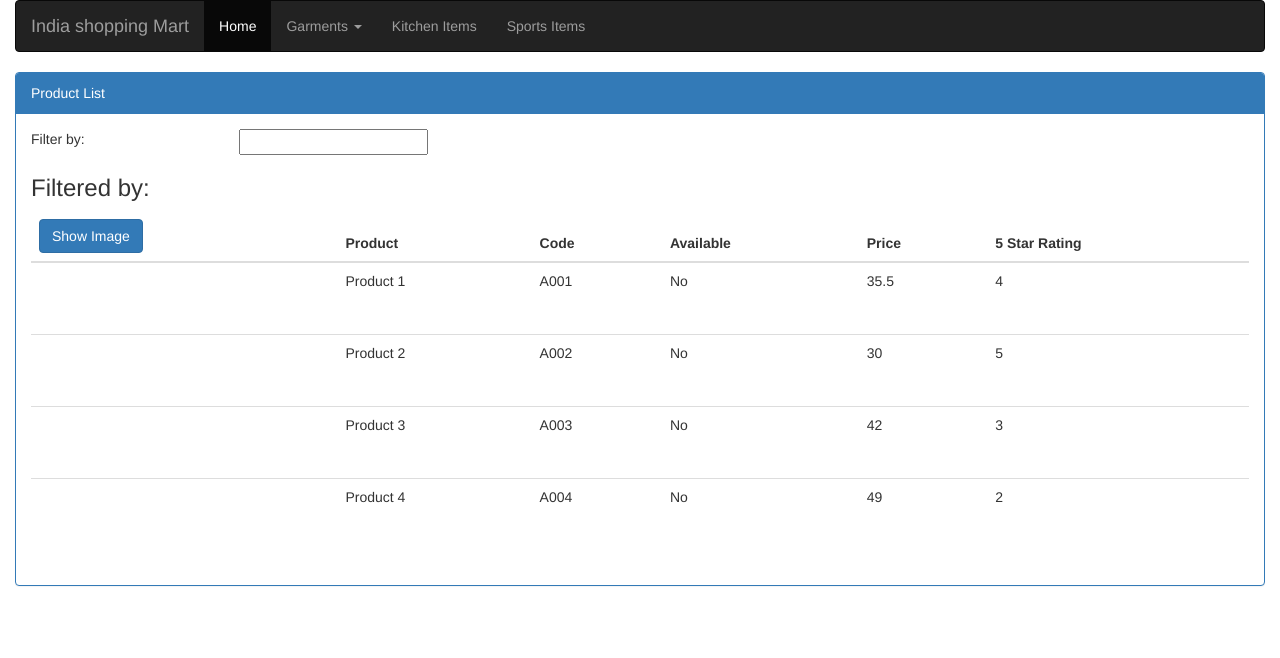
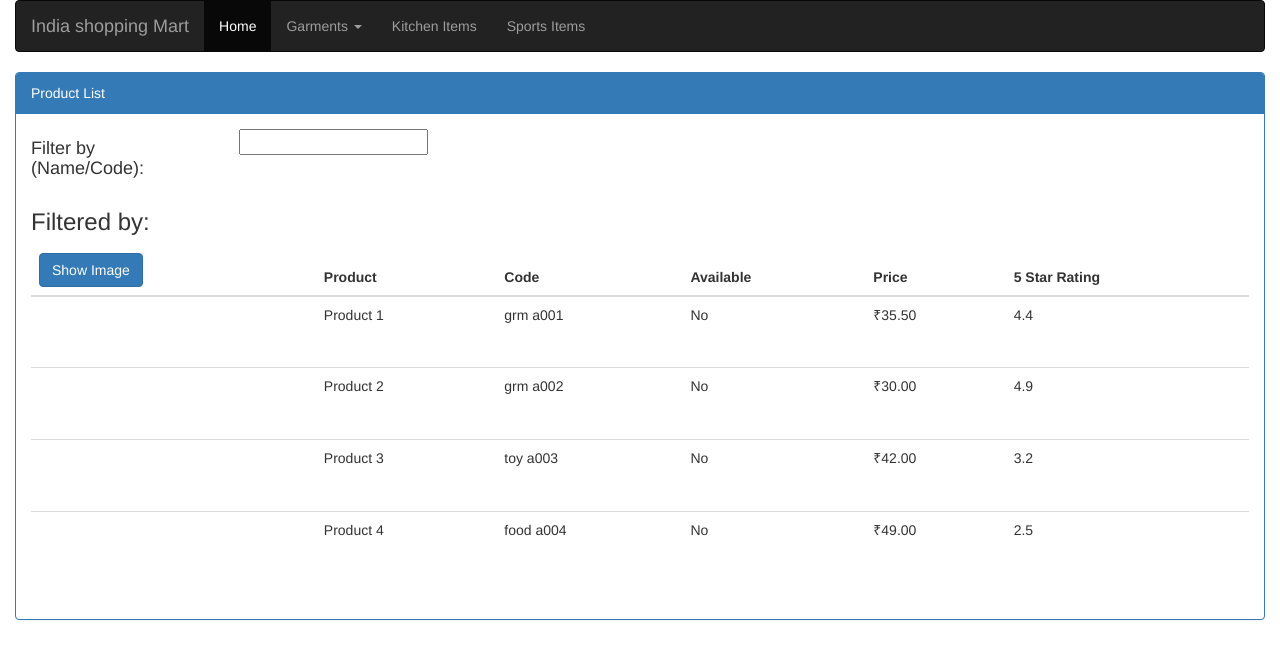
Before and after one commit to himadri-repo/angular4-bootstrap, an Angular app: page / in a window 1280 px wide. Shown: the top 658 px of the page. Built offline with nearby package versions, Linux system fonts and the light colour scheme.

Commit message:
code updated

```diff
--- a/src/app/app.module.ts
+++ b/src/app/app.module.ts
@@ -3,7 +3,6 @@ import { NgModule } from '@angular/core';
 
 import { AppComponent } from './app.component';
 import { ProductListModule } from './products/product-list.module';
-
 
 @NgModule({
   declarations: [
--- a/src/app/products/product-list.component.html
+++ b/src/app/products/product-list.component.html
@@ -5,12 +5,12 @@
     </div>
     <div class="panel-body">
         <div class="row">
-            <div class="col-md-2">Filter by: </div>
-            <div class="col-md-4"><input type="text"/></div>
+            <div class="col-md-2"><h4>Filter by (Name/Code): </h4></div>
+            <div class="col-md-4"><input type="text" [(ngModel)]='listFilter'/></div>
         </div>
         <div class="row">
             <div class="col-md-6">
-                <h3>Filtered by: </h3>
+                <h3>Filtered by: {{listFilter}}</h3>
             </div>
         </div>
         <div class="table-responsive">
@@ -32,16 +32,16 @@
                     </tr>
                 </thead>
                 <tbody *ngIf="products && products.length">
-                    <tr *ngFor="let product of products">
+                    <tr *ngFor="let product of filteredProducts">
                         <td style="height:72px;">
                             <img [src]='product.ImageURL' [title]='product.Name'
                             [style.width.px]='imageWidth' [style.height.px]='imageWidth'
                             [style.margin.px]='imageMargin' *ngIf="showImage" />
                         </td>
                         <td>{{product.Name}}</td>
-                        <td>{{product.Code}}</td>
+                        <td>{{product.Code | ConvertToSpaces:'-' | lowercase}}</td>
                         <td>{{product.Available? 'Yes': 'No'}}</td>
-                        <td>{{product.Price}}</td>
+                        <td>{{product.Price | currency: 'INR':true:'1.2-2'}}</td>
                         <td>{{product.Rating}}</td>
                     </tr>
                 </tbody>
--- a/src/app/products/product-list.component.ts
+++ b/src/app/products/product-list.component.ts
@@ -1,4 +1,5 @@
-import { Component } from '@angular/core';
+import { Component, OnInit } from '@angular/core';
+import { IProduct } from './product';
 
 @Component({
     moduleId: module.id,
@@ -6,42 +7,72 @@ import { Component } from '@angular/core';
     templateUrl: './product-list.component.html',
     styleUrls: ['product-list.component.css']
 })
-export class ProductListComponent {
+export class ProductListComponent implements OnInit {
     title: string = 'Product List';
     imageWidth: number = 50;
     imageMargin: number = 2;
     showImage: boolean = false;
-    products: any[] = [{
+    // listFilter: string = 'product';
+
+    _listFilter: string = '';
+    get listFilter(): string {
+        return this._listFilter;
+    }
+    set listFilter(lstFilter: string) {
+        this._listFilter = lstFilter;
+        this.filteredProducts = (this._listFilter != null && this._listFilter !== '') ?
+                    this.performFilter(this._listFilter) : this.products;
+    }
+
+    filteredProducts: IProduct[];
+    products: IProduct[] = [{
+        ID: 1,
         Name: 'Product 1',
-        Code: 'A001',
+        Code: 'GRM-A001',
         IsAvailable: true,
         Price: 35.5,
-        Rating: 4,
+        Rating: 4.4,
         ImageURL: 'https://openclipart.org/image/2400px/svg_to_png/247661/WomanInSaree5.png'
     }, {
+        ID: 1,
         Name: 'Product 2',
-        Code: 'A002',
+        Code: 'GRM-A002',
         IsAvailable: true,
         Price: 30,
-        Rating: 5,
+        Rating: 4.9,
         ImageURL: 'https://openclipart.org/image/2400px/svg_to_png/289835/croquis_from_americansystemof00merw.png'
     }, {
+        ID: 1,
         Name: 'Product 3',
-        Code: 'A003',
+        Code: 'TOY-A003',
         IsAvailable: false,
         Price: 42,
-        Rating: 3,
+        Rating: 3.2,
         ImageURL: 'https://openclipart.org/image/2400px/svg_to_png/261071/ManInCape.png'
     }, {
+        ID: 1,
         Name: 'Product 4',
-        Code: 'A004',
+        Code: 'FOOD-A004',
         IsAvailable: true,
         Price: 49,
-        Rating: 2,
+        Rating: 2.5,
         ImageURL: 'https://openclipart.org/image/2400px/svg_to_png/283585/Farthingale2.png'
     }];
 
-    toggleImage() {
+    toggleImage(): void {
         this.showImage = !this.showImage;
     }
+
+    private performFilter(productText: string): IProduct[] {
+        productText = productText.toLocaleLowerCase();
+        return this.products.filter((product: IProduct) => {
+            return (product.Name.toLocaleLowerCase().indexOf(productText) > -1 ||
+                product.Code.toLocaleLowerCase().indexOf(productText) > -1);
+        });
+    }
+
+    ngOnInit(): void {
+        this.listFilter = '';
+    }
+
 }
--- a/src/app/products/product-list.module.ts
+++ b/src/app/products/product-list.module.ts
@@ -1,16 +1,18 @@
 // Angular Imports
 import { NgModule } from '@angular/core';
 import { CommonModule } from '@angular/common';
+import { FormsModule } from '@angular/forms';
+import { ConvertToSpacesPipe } from '../shared/convert-to-spaces.pipe';
 
 // This Module's Components
 import { ProductListComponent } from './product-list.component';
 
 @NgModule({
     imports: [
-        CommonModule
+        FormsModule, CommonModule
     ],
     declarations: [
-        ProductListComponent,
+        ConvertToSpacesPipe, ProductListComponent,
     ],
     exports: [
         ProductListComponent,
--- /dev/null
+++ b/src/app/products/product.ts
@@ -0,0 +1,9 @@
+export interface IProduct {
+    ID: number;
+    Name: string;
+    Code: string;
+    IsAvailable: boolean;
+    Price: number;
+    Rating: number;
+    ImageURL: string;
+}
--- /dev/null
+++ b/src/app/shared/convert-to-spaces.pipe.ts
@@ -0,0 +1,15 @@
+import { Pipe, PipeTransform } from '@angular/core';
+
+@Pipe({
+    name: 'ConvertToSpaces'
+})
+export class ConvertToSpacesPipe
+            implements PipeTransform {
+    transform(value: string, character: string): string {
+        if (value) {
+            return value.replace(character, ' ');
+        } else {
+            return '';
+        }
+    }
+}
```
